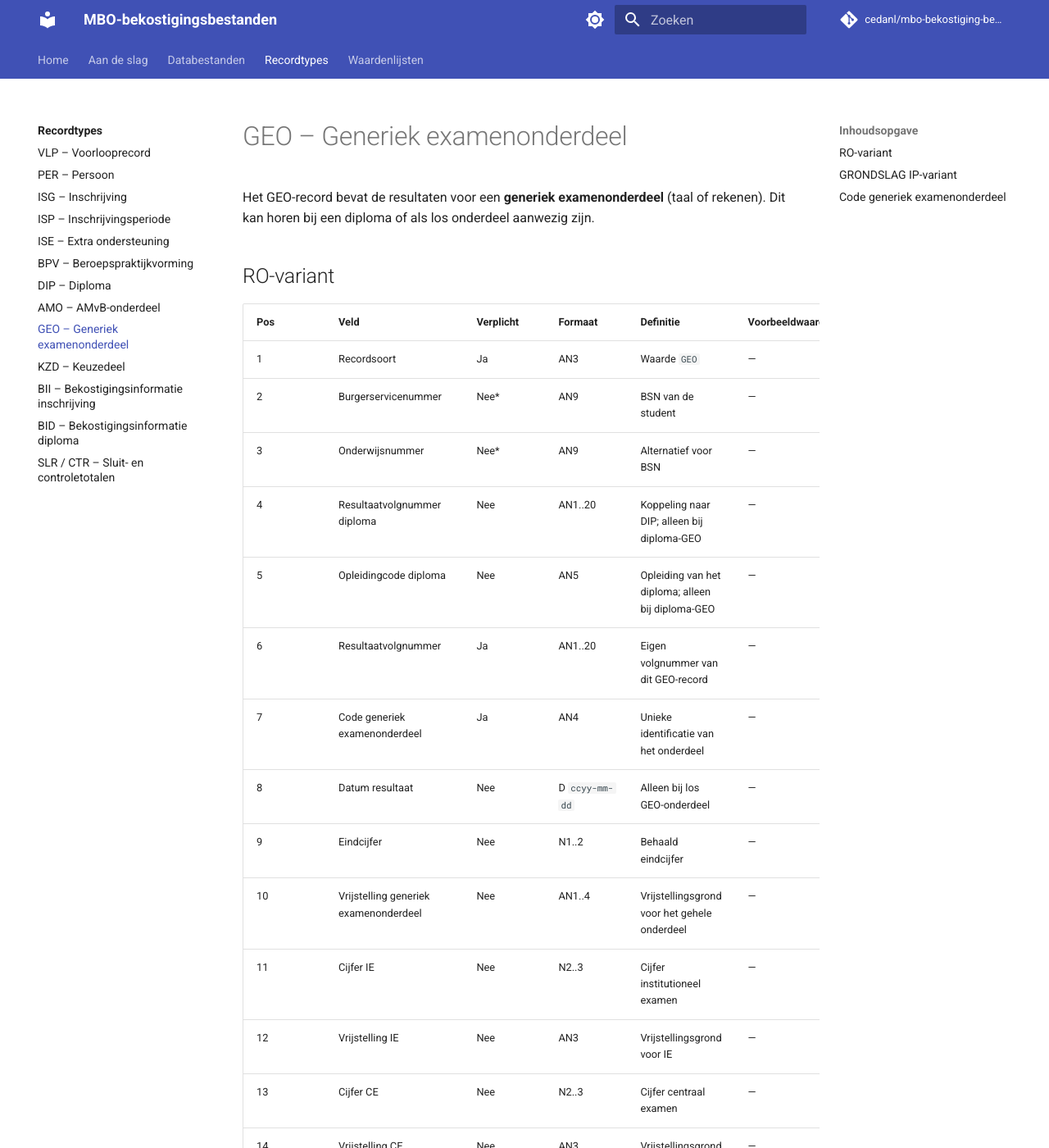
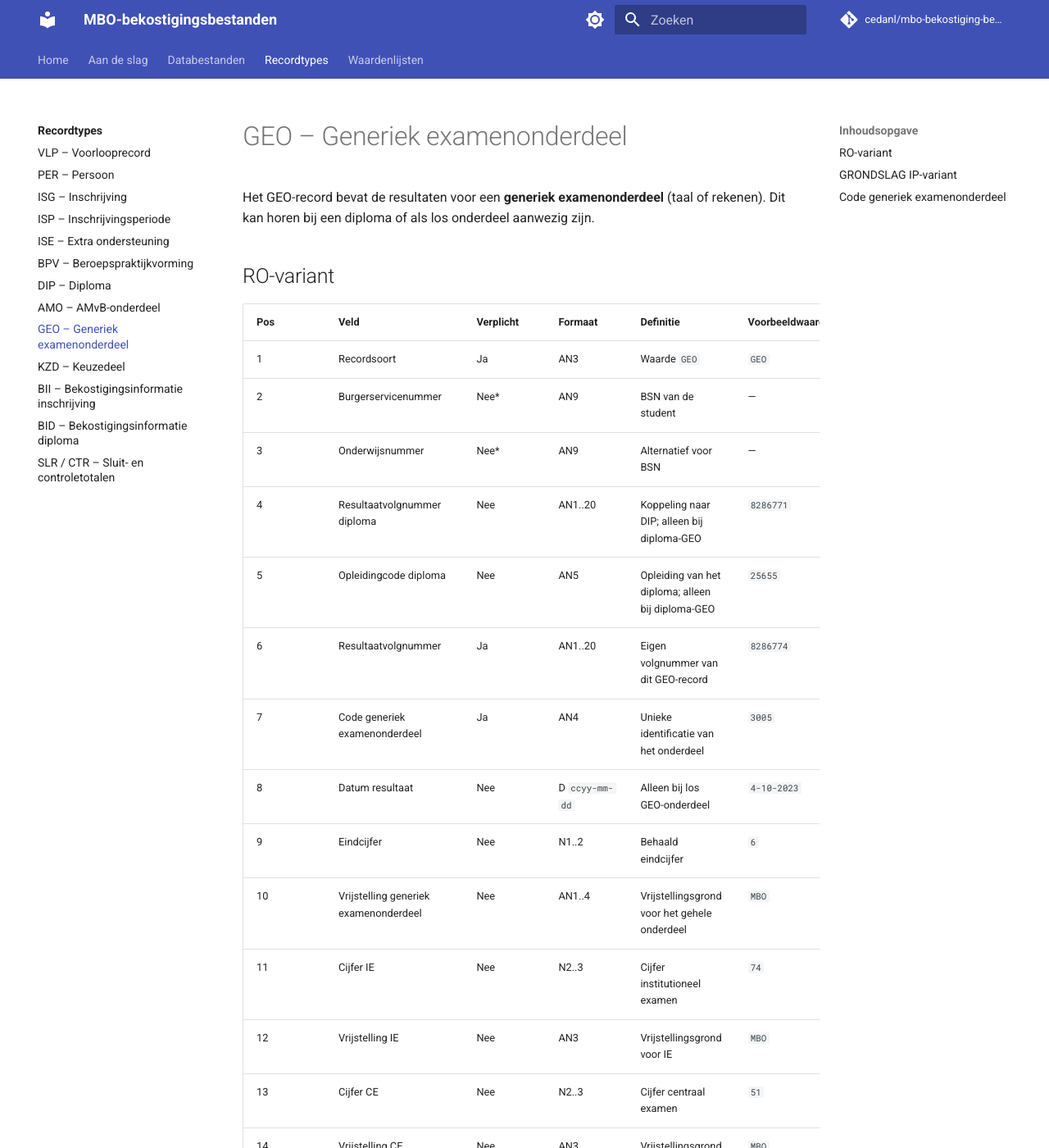
Before and after one commit to cedanl/mbo-bekostiging-bestanden, an MkDocs documentation site: the page built from docs/recordtypes/geo.md, in a window 1280 px wide and 1400 px high. Shown: the whole window at 82% size. Built offline with MkDocs 1.6.1 and Material for MkDocs 9.7.7, drawn with Linux system fonts in a browser that asks for light colours; comment, search, counter and statistics services are not loaded; some of the changed text lies outside the part shown.

Commit message:
fix: herstel cache-invalidatie en vul ontbrekende voorbeeldwaarden in
- Verwijder _ prefix van mtime-parameter in alle gecachede functies
  (Streamlit slaat _-parameters over bij hashing → cache werd nooit
  ongeldig na pipeline-update)
- _tabel_csv hergebruikt nu _lees_tabel i.p.v. Parquet opnieuw te lezen
- amo.md: vul RO-voorbeeldwaarden in vanuit demo-data (21→10 leeg)
- geo.md: vul RO- en GRONDSLAG IP-voorbeeldwaarden in (31→3 leeg)
- kzd.md: corrigeer verschoven kolomwaarden in RO-tabel en vul
  GRONDSLAG IP-variant in vanuit demo-data (17→11 leeg)

Co-Authored-By: Claude Sonnet 4.6 <noreply@anthropic.com>

````diff
--- a/docs/recordtypes/geo.md
+++ b/docs/recordtypes/geo.md
@@ -6,22 +6,22 @@ Het GEO-record bevat de resultaten voor een **generiek examenonderdeel** (taal o
 
 | Pos | Veld | Verplicht | Formaat | Definitie | Voorbeeldwaarde |
 |---|---|---|---|---|---|
-| 1 | Recordsoort | Ja | AN3 | Waarde `GEO` | — |
+| 1 | Recordsoort | Ja | AN3 | Waarde `GEO` | `GEO` |
 | 2 | Burgerservicenummer | Nee* | AN9 | BSN van de student | — |
 | 3 | Onderwijsnummer | Nee* | AN9 | Alternatief voor BSN | — |
-| 4 | Resultaatvolgnummer diploma | Nee | AN1..20 | Koppeling naar DIP; alleen bij diploma-GEO | — |
-| 5 | Opleidingcode diploma | Nee | AN5 | Opleiding van het diploma; alleen bij diploma-GEO | — |
-| 6 | Resultaatvolgnummer | Ja | AN1..20 | Eigen volgnummer van dit GEO-record | — |
-| 7 | Code generiek examenonderdeel | Ja | AN4 | Unieke identificatie van het onderdeel | — |
-| 8 | Datum resultaat | Nee | D `ccyy-mm-dd` | Alleen bij los GEO-onderdeel | — |
-| 9 | Eindcijfer | Nee | N1..2 | Behaald eindcijfer | — |
-| 10 | Vrijstelling generiek examenonderdeel | Nee | AN1..4 | Vrijstellingsgrond voor het gehele onderdeel | — |
-| 11 | Cijfer IE | Nee | N2..3 | Cijfer institutioneel examen | — |
-| 12 | Vrijstelling IE | Nee | AN3 | Vrijstellingsgrond voor IE | — |
-| 13 | Cijfer CE | Nee | N2..3 | Cijfer centraal examen | — |
-| 14 | Vrijstelling CE | Nee | AN3 | Vrijstellingsgrond voor CE | — |
-| 15 | Inschrijvingvolgnummer | Nee | AN1..20 | Alleen bij los GEO-onderdeel | — |
-| 16 | Onderwijsaanbieder | Nee | AN7 | RIO-code `nnnAnnn` | — |
+| 4 | Resultaatvolgnummer diploma | Nee | AN1..20 | Koppeling naar DIP; alleen bij diploma-GEO | `8286771` |
+| 5 | Opleidingcode diploma | Nee | AN5 | Opleiding van het diploma; alleen bij diploma-GEO | `25655` |
+| 6 | Resultaatvolgnummer | Ja | AN1..20 | Eigen volgnummer van dit GEO-record | `8286774` |
+| 7 | Code generiek examenonderdeel | Ja | AN4 | Unieke identificatie van het onderdeel | `3005` |
+| 8 | Datum resultaat | Nee | D `ccyy-mm-dd` | Alleen bij los GEO-onderdeel | `4-10-2023` |
+| 9 | Eindcijfer | Nee | N1..2 | Behaald eindcijfer | `6` |
+| 10 | Vrijstelling generiek examenonderdeel | Nee | AN1..4 | Vrijstellingsgrond voor het gehele onderdeel | `MBO` |
+| 11 | Cijfer IE | Nee | N2..3 | Cijfer institutioneel examen | `74` |
+| 12 | Vrijstelling IE | Nee | AN3 | Vrijstellingsgrond voor IE | `MBO` |
+| 13 | Cijfer CE | Nee | N2..3 | Cijfer centraal examen | `51` |
+| 14 | Vrijstelling CE | Nee | AN3 | Vrijstellingsgrond voor CE | `MBO` |
+| 15 | Inschrijvingvolgnummer | Nee | AN1..20 | Alleen bij los GEO-onderdeel | `2` |
+| 16 | Onderwijsaanbieder | Nee | AN7 | RIO-code `nnnAnnn` | `101A741` |
 
 *Ofwel BSN ofwel ONR is gevuld.
 
@@ -36,21 +36,21 @@ In de GRONDSLAG ontbreekt het veld `Opleidingcode diploma`.
 
 | Pos | Veld | Verplicht | Formaat | Definitie | Voorbeeldwaarde |
 |---|---|---|---|---|---|
-| 1 | Recordsoort | Ja | AN3 | Waarde `GEO` | — |
+| 1 | Recordsoort | Ja | AN3 | Waarde `GEO` | `GEO` |
 | 2 | PGN | Ja | N9 | Pseudonummer van de student | — |
-| 3 | BRIN | Ja | AN4 | Instelling | — |
-| 4 | Resultaatvolgnummer diploma | Nee | AN1..20 | Koppeling naar DIP; leeg bij los GEO | — |
-| 5 | Resultaatvolgnummer | Ja | AN1..20 | Eigen volgnummer | — |
-| 6 | Code generiek examenonderdeel | Ja | AN5 | Unieke identificatie | — |
-| 7 | Eindcijfer | Nee | N2 | Behaald eindcijfer | — |
-| 8 | Vrijstelling generiek examenonderdeel | Nee | AN70 | Vrijstellingsgrond | — |
-| 9 | Cijfer IE | Nee | AN3 | Cijfer institutioneel examen | — |
-| 10 | Vrijstelling IE | Nee | AN70 | Vrijstellingsgrond IE | — |
-| 11 | Cijfer CE | Nee | AN3 | Cijfer centraal examen | — |
-| 12 | Vrijstelling CE | Nee | AN70 | Vrijstellingsgrond CE | — |
-| 13 | Datum resultaat | Nee | D `ccyymmdd` | Alleen bij los onderdeel | — |
-| 14 | Inschrijvingvolgnummer | Nee | AN1..20 | Alleen bij los onderdeel | — |
-| 15 | Onderwijsaanbieder | Nee | AN7 | RIO-code `nnnAnnn` | — |
+| 3 | BRIN | Ja | AN4 | Instelling | `27DV` |
+| 4 | Resultaatvolgnummer diploma | Nee | AN1..20 | Koppeling naar DIP; leeg bij los GEO | `8286771` |
+| 5 | Resultaatvolgnummer | Ja | AN1..20 | Eigen volgnummer | `8286774` |
+| 6 | Code generiek examenonderdeel | Ja | AN5 | Unieke identificatie | `3005` |
+| 7 | Eindcijfer | Nee | N2 | Behaald eindcijfer | `6` |
+| 8 | Vrijstelling generiek examenonderdeel | Nee | AN70 | Vrijstellingsgrond | `MBO` |
+| 9 | Cijfer IE | Nee | AN3 | Cijfer institutioneel examen | `74` |
+| 10 | Vrijstelling IE | Nee | AN70 | Vrijstellingsgrond IE | `MBO` |
+| 11 | Cijfer CE | Nee | AN3 | Cijfer centraal examen | `51` |
+| 12 | Vrijstelling CE | Nee | AN70 | Vrijstellingsgrond CE | `MBO` |
+| 13 | Datum resultaat | Nee | D `ccyymmdd` | Alleen bij los onderdeel | `20250304` |
+| 14 | Inschrijvingvolgnummer | Nee | AN1..20 | Alleen bij los onderdeel | `C3` |
+| 15 | Onderwijsaanbieder | Nee | AN7 | RIO-code `nnnAnnn` | `100A500` |
 
 **Voorbeeld (GEO bij diploma):**
 ```
````
Also changed, not shown: docs/recordtypes/amo.md (+11 -11 lines), docs/recordtypes/kzd.md (+11 -11 lines), 2 other files.
